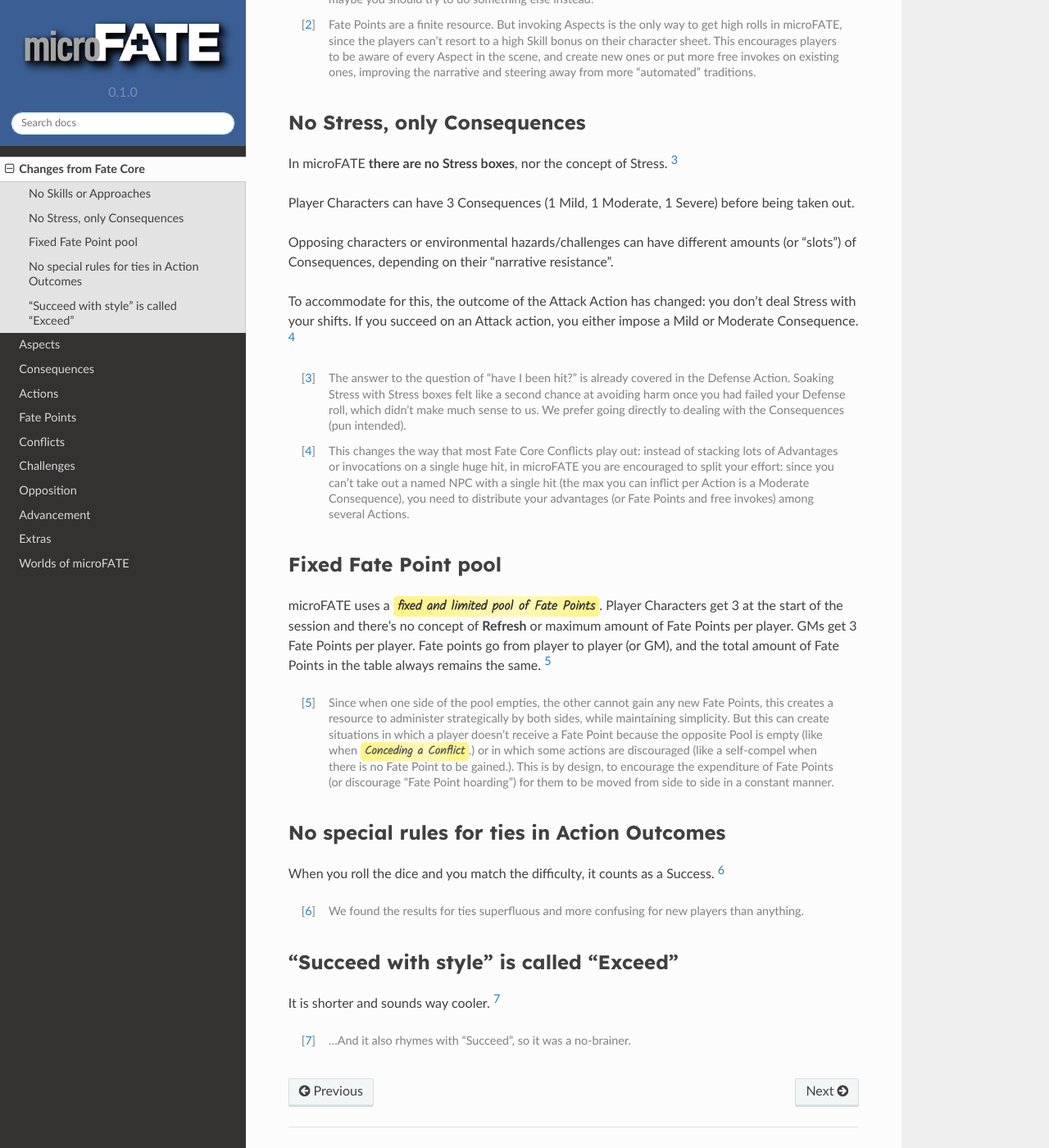
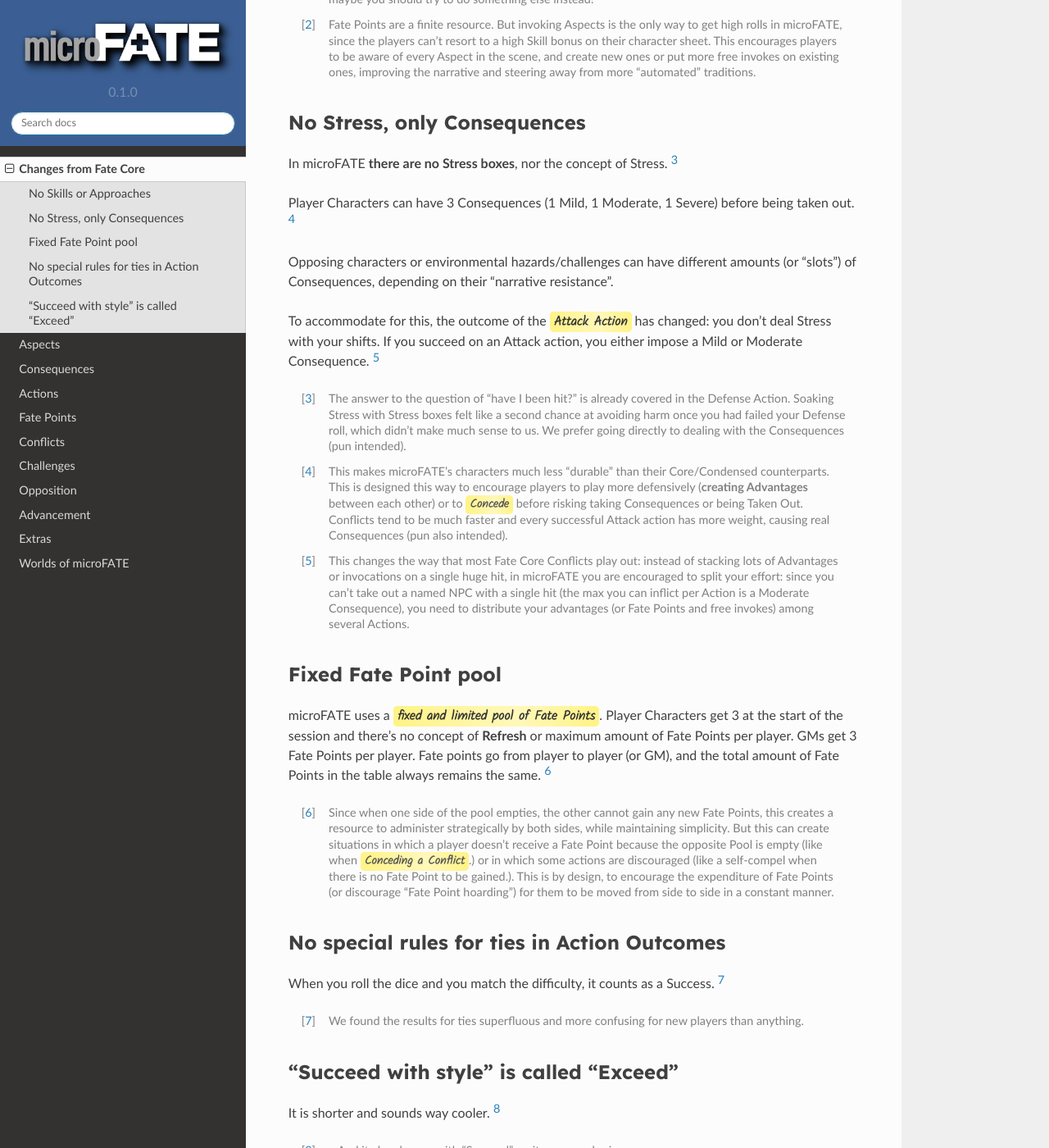
Before and after one commit to TaTooKa/microfate, a Sphinx documentation site: the page built from docs/source/pages/whatschanged.rst, in a window 1280 px wide and 1400 px high, scrolled down 572 px. Shown: the whole window at 82% size. Built offline with Sphinx 7.4.7 and the Read the Docs theme 2.0.0, drawn with Linux system fonts in a browser that asks for light colours; cross-references to code outside the pages are shown as plain code.

Commit message:
Clarified changes.

```diff
--- a/docs/source/pages/whatschanged.rst
+++ b/docs/source/pages/whatschanged.rst
@@ -27,16 +27,17 @@
 In microFATE **there are no Stress boxes**, nor the concept of Stress. [#]_
 
 Player Characters can have 3 Consequences (1 Mild, 1 Moderate, 1 Severe)
-before being taken out.
+before being taken out. [#]_
 
 Opposing characters or environmental hazards/challenges can have
 different amounts (or “slots”) of Consequences, depending on their
 “narrative resistance”.
 
-To accommodate for this, the outcome of the Attack Action has changed:
+To accommodate for this, the outcome of the :hoverxref:`Attack Action <attack-action>` has changed:
 you don't deal Stress with your shifts. If you succeed on an Attack action, you either impose a Mild or Moderate Consequence. [#]_
 
 .. [#] The answer to the question of "have I been hit?" is already covered in the Defense Action. Soaking Stress with Stress boxes felt like a second chance at avoiding harm once you had failed your Defense roll, which didn't make much sense to us. We prefer going directly to dealing with the Consequences (pun intended).
+.. [#] This makes microFATE's characters much less "durable" than their Core/Condensed counterparts. This is designed this way to encourage players to play more defensively (**creating Advantages** between each other) or to :hoverxref:`Concede <conceding>` before risking taking Consequences or being Taken Out. Conflicts tend to be much faster and every successful Attack action has more weight, causing real Consequences (pun also intended).
 .. [#] This changes the way that most Fate Core Conflicts play out: instead of stacking lots of Advantages or invocations on a single huge hit, in microFATE you are encouraged to split your effort: since you can't take out a named NPC with a single hit (the max you can inflict per Action is a Moderate Consequence), you need to distribute your advantages (or Fate Points and free invokes) among several Actions.
 
 Fixed Fate Point pool
```
